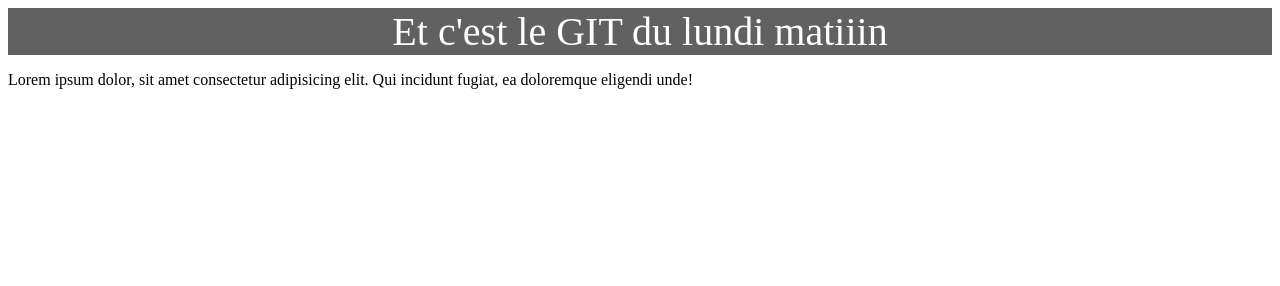
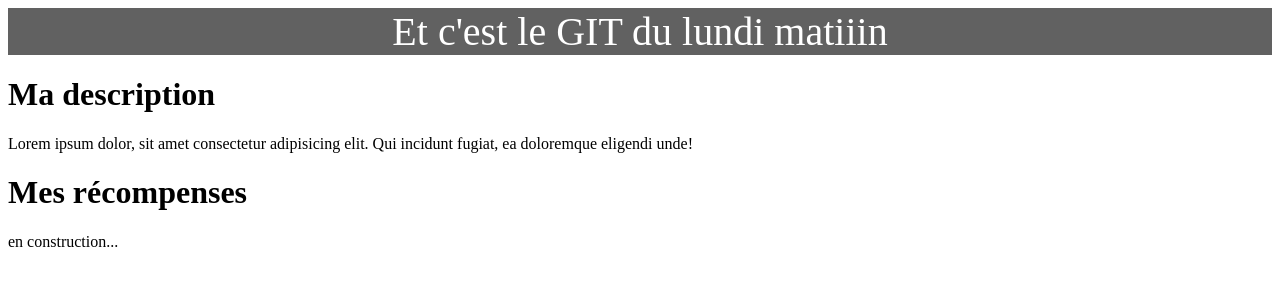
Before and after one commit to Burangni/my_super_project, a plain HTML site: page index.html in a window 1280 px wide. Drawn offline with Linux system fonts and the light colour scheme.

Commit message:
Ajout d'un titre + deuxième paragraphe (et son titre) en construction

```diff
--- a/index.html
+++ b/index.html
@@ -11,8 +11,13 @@
     <div id="top-banner">
         Et c'est le GIT du lundi matiiin
     </div>
-    <div>
+    <div class="description">
+        <h1>Ma description</h1>
         <p>Lorem ipsum dolor, sit amet consectetur adipisicing elit. Qui incidunt fugiat, ea doloremque eligendi unde!</p>
+    </div>
+    <div class="description">
+        <h1>Mes récompenses</h1>
+        <p>en construction...</p>
     </div>
 
 
```
